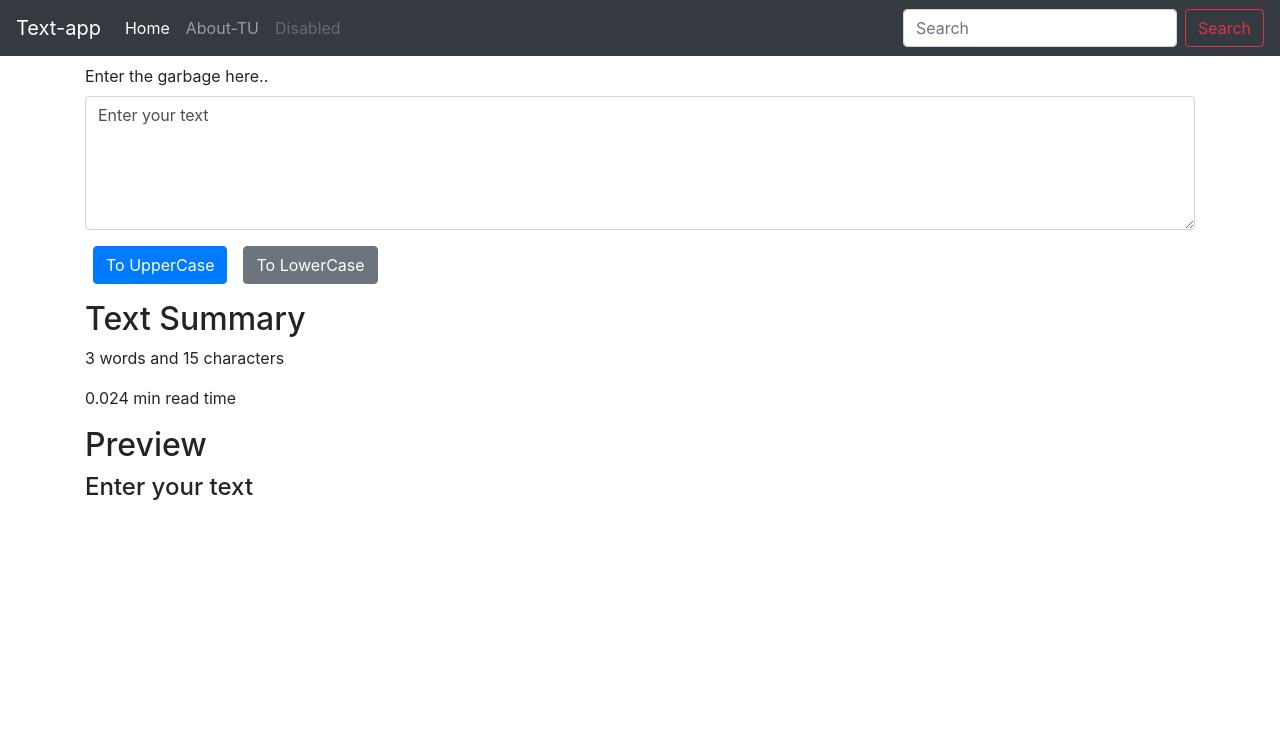
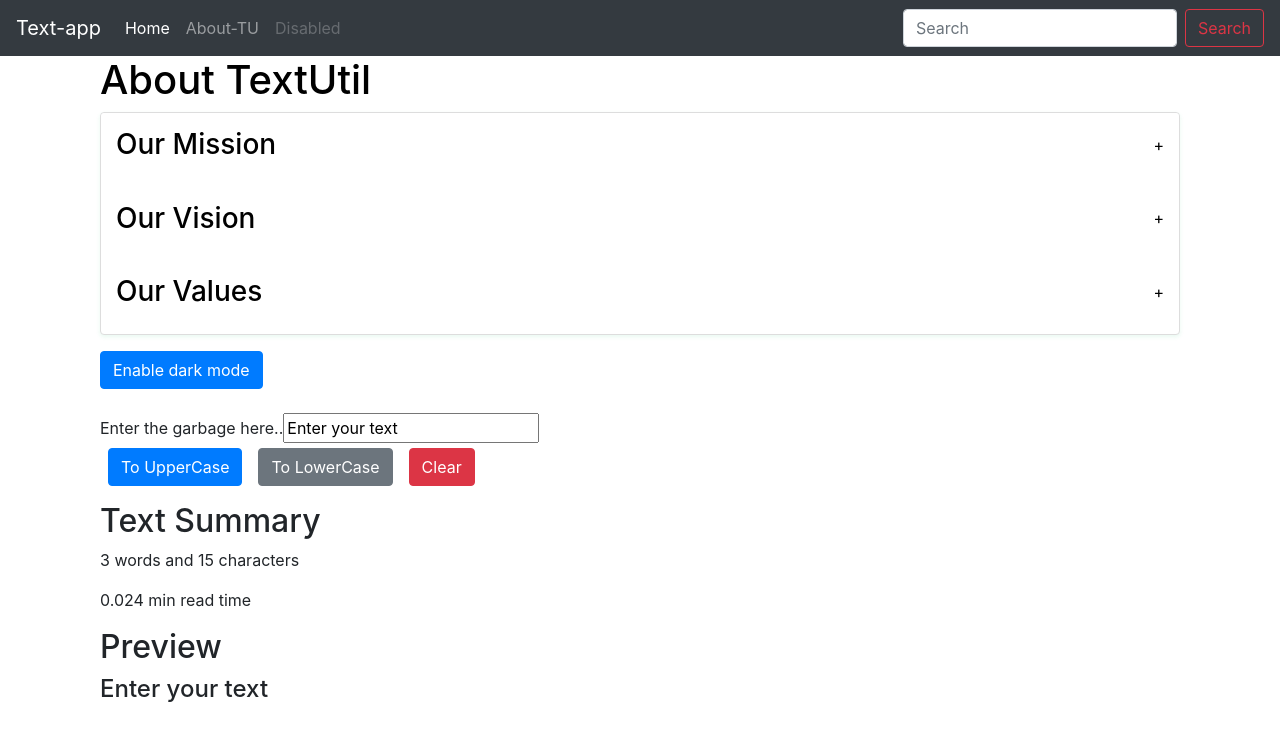
Before and after one commit to mynk09/text-Utils, a React (Create React App) app: page / in a window 1280 px wide. Shown: the top 740 px of the page. Built offline with nearby package versions, Linux system fonts and the light colour scheme.

Commit message:
after 10th class-Accordion

```diff
--- a/src/App.js
+++ b/src/App.js
@@ -1,5 +1,6 @@
 
 import './App.css';
+import About from './components/About';
 import Navbar from './components/Navbar';
 import TextForm from './components/TextForm';
 
@@ -7,7 +8,10 @@ function App() {
   return (
     <>
     <Navbar title="Text-app" about="About-TU"/>
+    <div className="container my-3'">
+    <About/>
     <TextForm/>
+    </div>
     </>
   );
 }
--- /dev/null
+++ b/src/components/About.js
@@ -0,0 +1,92 @@
+import React, { useState } from 'react';
+import './Accordion.css'; // Optional for styling
+
+const Accordion = () => {
+
+    const [myStyle, setMyStyle] =useState({
+        color: 'black',
+        backgroundColor: 'white'
+    })
+
+    const [btnTxt, setBtnTxt] = useState("Enable dark mode")
+
+    const toggleStyle=() => {
+
+        if(myStyle.color =='white'){
+            setMyStyle({
+                color: 'black',
+                backgroundColor: 'white',
+
+            })
+            setBtnTxt("Enable dark mode")
+        }
+        else{
+            setMyStyle({
+                color: 'white',
+                backgroundColor: 'black',
+                border:'0.5px solid white'
+
+            })
+            setBtnTxt("Enable light mode")
+
+        }
+
+
+
+    }
+
+//   let myStyle= {
+//     color: 'White',
+//     backgroundColor: 'black',
+//     border: '10px'
+//   }
+
+  const [activeIndex, setActiveIndex] = useState(null);
+
+  const toggleAccordion = (index) => {
+    setActiveIndex(activeIndex === index ? null : index);
+  };
+
+  const accordionData = [
+    {
+      title: "Our Mission",
+      content: "We aim to deliver the best services and products to our customers, ensuring quality and reliability."
+    },
+    {
+      title: "Our Vision",
+      content: "To be a leading company in the industry, recognized for innovation and customer satisfaction."
+    },
+    {
+      title: "Our Values",
+      content: "Integrity, Excellence, Teamwork, and Customer-Centricity are the core values we uphold."
+    }
+  ];
+
+  return (
+    <div className='container' style={myStyle}>
+        <h1>About TextUtil</h1>
+    <div className="accordion" style={myStyle}>
+      {accordionData.map((item, index) => (
+        <div key={index} className="accordion-item" style={myStyle}>
+          <div
+            className="accordion-title"
+            onClick={() => toggleAccordion(index)}
+            style={myStyle}
+          >
+            <h3>{item.title}</h3>
+            <span>{activeIndex === index ? '-' : '+'}</span>
+          </div>
+          {activeIndex === index && (
+            <div className="accordion-content" style={myStyle}>
+              <p>{item.content}</p>
+            </div>
+          )}
+        </div>
+      ))}
+    </div>
+    <button className= "btn btn-primary my-3" onClick={toggleStyle}>{btnTxt}</button>
+    </div>
+  );
+};
+
+export default Accordion;
--- /dev/null
+++ b/src/components/Accordion.css
@@ -0,0 +1,36 @@
+.accordion {
+    width: 100%;
+    max-width: 1500px;
+    margin: 0 auto;
+    border: 1px solid #ddd;
+    border-radius: 4px;
+    box-shadow: 0 2px 4px rgba(42, 197, 114, 0.1);
+  }
+
+  .accordion-item {
+    margin-bottom: 10px; /* Adds space between sections */
+    border-radius: 4px; /* Optional: Rounds corners */
+    overflow: hidden; /* Prevents content overflow when collapsing */
+  }
+
+  .accordion-title {
+    padding: 15px;
+    background-color: #f9f9f9;
+    cursor: pointer;
+    display: flex;
+    justify-content: space-between;
+    align-items: center;
+  }
+
+  .accordion-title h3 {
+    margin: 0;
+  }
+
+  .accordion-content {
+    padding: 15px;
+    background-color: #0c5dc0;
+  }
+
+  .accordion-title:hover {
+    background-color: #eaeaea;
+  }
--- a/src/components/TextForm.js
+++ b/src/components/TextForm.js
@@ -4,7 +4,7 @@ import React,{useState} from 'react'
 export default function TextForm(props) {
 
     const handleOnChangeToUp = (event)=> {
-        console.log("CHANGED TO UP");
+        console.log("edited");
         setText(event.target.value);
     }
 
@@ -14,8 +14,14 @@ export default function TextForm(props) {
         setText(newText)
     }
 
+    const handleClearText = ()=> {
+        console.log("clearText was clicked");
+        let newText = '';
+        setText(newText)
+    }
+
     const handleLowClick = ()=> {
-        console.log("Uppercase button was clicked" + text);
+        console.log("Lowercase button was clicked" + text);
         let newText = text.toLowerCase();
         setText(newText)
     }
@@ -24,20 +30,18 @@ export default function TextForm(props) {
     <>
         <div className='container'>
         <h1>{props.heading}</h1>
-      <div className="mb-3">
+      <div className="lb-3 ">
         <label for="myBox" className="form-label">
           Enter the garbage here..
         </label>
-        <textarea
-          className="form-control"
-          value = {text}
+        <input placeholder='Enter some text' value = {text}
           onChange={handleOnChangeToUp}
           id="myBox"
-          rows="5"
-        ></textarea>
+          rows="5"/>
       </div>
       <button className="btn btn-primary mx-2" onClick={handleUpClick}>To UpperCase</button>
       <button className="btn btn-secondary mx-2" onClick={handleLowClick}>To LowerCase</button>
+      <button className="btn btn-danger mx-2" onClick={handleClearText}>Clear</button>
     </div>
     <div className='container my-3'>
         <h2>Text Summary</h2>
```
